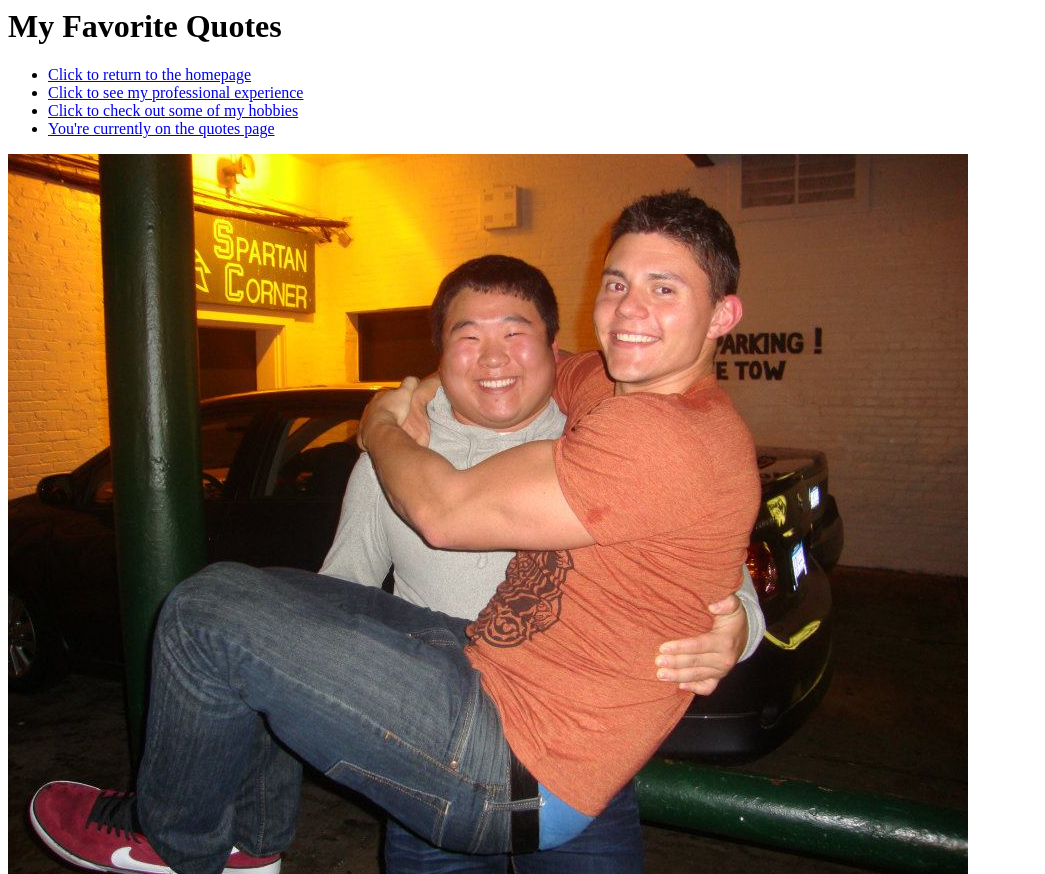
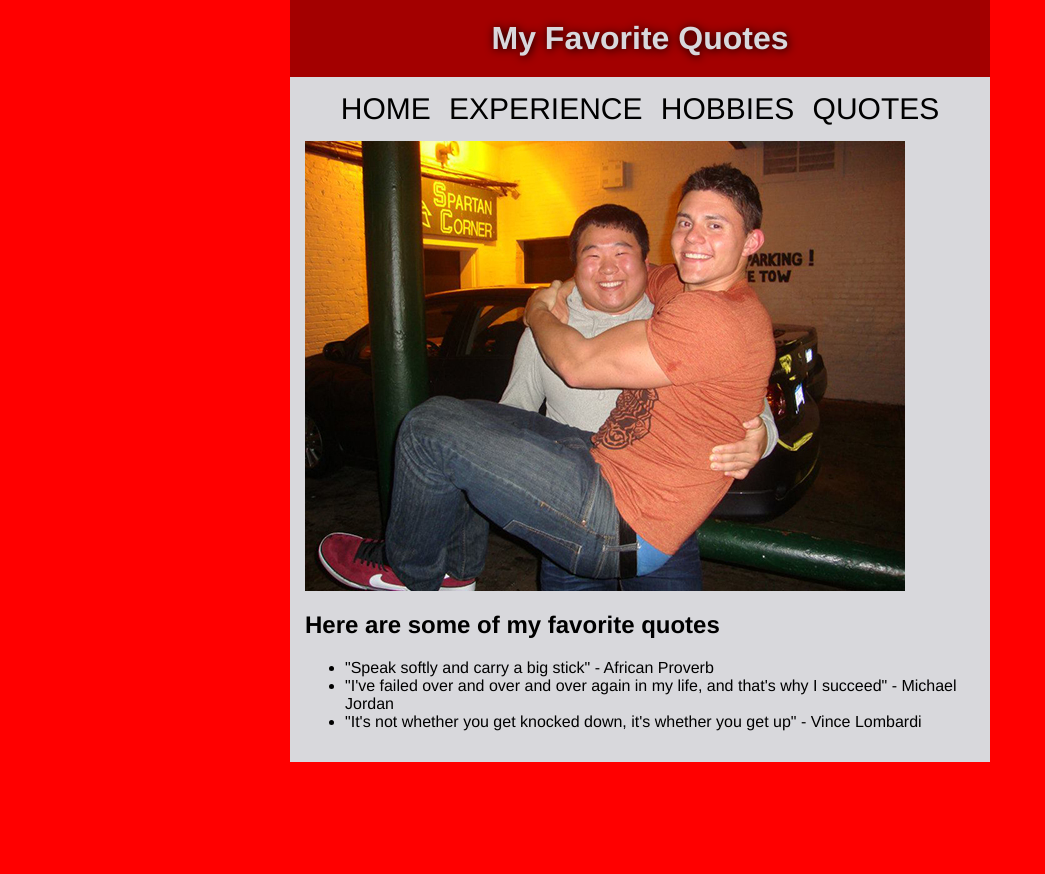
Before and after one commit to NickOhler/tc349, a plain HTML site: page projects/personal-site/quotes.html in a window 1280 px wide. Shown: the top 874 px of the page, without its empty margins (0-1045 px from the left). After the commit the page ends 800 px from the top, so only its background shows below. Drawn offline with Linux system fonts and the light colour scheme.

Commit message:
Added new CSS styles to personal site

```diff
--- /dev/null
+++ b/projects/personal-site/css/master.css
@@ -0,0 +1,46 @@
+body {
+	background: #FF0000;
+	font-family: "Helvetica", sans-serif;
+	margin: 0px;
+}
+
+h1 {
+	margin: 0px;
+	padding: 20px 15px;
+	background: #A30000;
+	color: #D8D8DC;
+	text-align: center;
+	text-shadow: 1px 1px 10px #000000;
+}
+.container {
+	background: #D8D8DC;
+	width: 700px;
+	margin: 0 auto;
+}
+
+.nav {
+	padding-top: 15px;
+	text-align: center;
+	font-size: 30px;
+}
+
+.nav a {
+	color: #000;
+	text-decoration: none;
+}
+
+.nav ul {
+	list-style-type: none;
+	margin: 0px;
+	padding: 0px;
+}
+
+.nav ul li {
+	display: inline;
+	list-style-type: none;
+	padding: 5px;
+}
+
+#main {
+	padding: 15px;
+}
--- a/projects/personal-site/quotes.html
+++ b/projects/personal-site/quotes.html
@@ -3,21 +3,28 @@
 <head>
 	<meta http-equiv="Content-type" content="text/html; charset=utf-8">
 	<title>Favorite Quotes</title>
+		<link rel="stylesheet" href="css/master.css" type="text/css" media="screen" title="no title">
 </head>
 <body>
+	<div class="container">
 		<h1>My Favorite Quotes</h1>
+		<div class="nav">
 			<ul>
-		<li><a href="index.html">Click to return to the homepage</a></li>
-		<li><a href="experience.html">Click to see my professional experience</a></li>
-		<li><a href="hobbies.html">Click to check out some of my hobbies</a></li>
-		<li><a href="quotes.html">You're currently on the quotes page</a></li>
+				<li><a href="index.html">HOME</a></li>
+				<li><a href="experience.html">EXPERIENCE</a></li>
+				<li><a href="hobbies.html">HOBBIES</a></li>
+				<li><a href="quotes.html">QUOTES</a></li>
 			</ul>
-	<img src="img/bestbudaj.jpeg" alt="This is me!">
+		</div>
+		<section id="main">
+			<img src="img/bestbudaj.jpg" alt="This is me!">
 			<h2>Here are some of my favorite quotes</h2>
 			<ul>
 				<li>"Speak softly and carry a big stick" - African Proverb</li>
 				<li>"I've failed over and over and over again in my life, and that's why I succeed" - Michael Jordan </li>
 				<li>"It's not whether you get knocked down, it's whether you get up" - Vince Lombardi</li>
 			</ul>
+		</section>
+	</div>
 </body>
 </html>
```
Also changed, not shown: projects/personal-site/experience.html (+12 -5 lines), projects/personal-site/hobbies.html (+11 -4 lines), projects/personal-site/index.html (+12 -5 lines), projects/personal-site/img/ascot.jpg (added), projects/personal-site/img/bestbudaj.jpg (added), projects/personal-site/js/readme.txt (added). Lines whose indentation alone changed are shown as unchanged.
